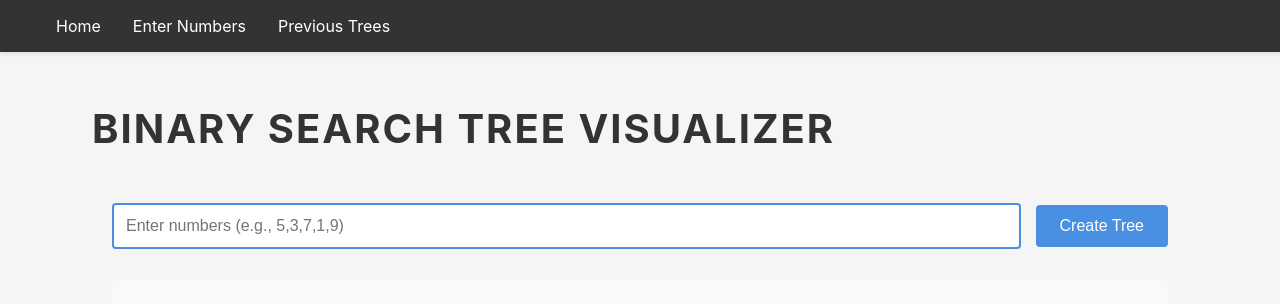
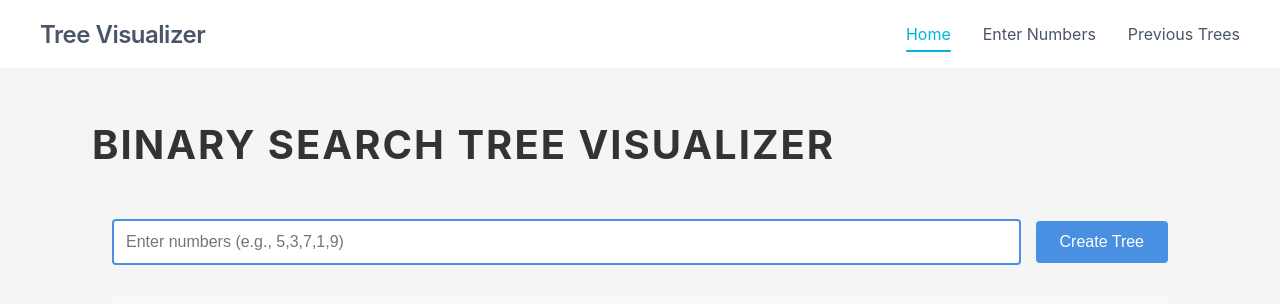
Before and after one commit to MazRadwan/DSA_bstFrontEnd, a React (Create React App) app in the folder bst_frontend/: page / in a window 1280 px wide. Shown: the top 304 px of the page. Built offline with nearby package versions, Linux system fonts and the light colour scheme.

Commit message:
updated navbar

```diff
--- a/bst_frontend/src/components/common/Navbar/Navbar.jsx
+++ b/bst_frontend/src/components/common/Navbar/Navbar.jsx
@@ -1,19 +1,52 @@
-import { Link } from "react-router-dom";
+import { Link, useLocation } from "react-router-dom";
+import { useState, useEffect } from "react";
 import styles from "./Navbar.module.css";
 
 const Navbar = () => {
+  const [scrolled, setScrolled] = useState(false);
+  const location = useLocation();
+
+  useEffect(() => {
+    const handleScroll = () => {
+      setScrolled(window.scrollY > 0);
+    };
+
+    window.addEventListener("scroll", handleScroll);
+    return () => window.removeEventListener("scroll", handleScroll);
+  }, []);
+
   return (
-    <nav className={styles.navbar}>
+    <nav className={`${styles.navbar} ${scrolled ? styles.scrolled : ""}`}>
       <div className={styles.navContent}>
-        <Link to="/" className={styles.navItem}>
-          Home
+        <Link to="/" className={styles.brand}>
+          Tree Visualizer
         </Link>
-        <Link to="/enter-numbers" className={styles.navItem}>
-          Enter Numbers
-        </Link>
-        <Link to="/previous-trees" className={styles.navItem}>
-          Previous Trees
-        </Link>
+        <div className={styles.navLinks}>
+          <Link
+            to="/"
+            className={`${styles.navItem} ${
+              location.pathname === "/" ? styles.active : ""
+            }`}
+          >
+            Home
+          </Link>
+          <Link
+            to="/enter-numbers"
+            className={`${styles.navItem} ${
+              location.pathname === "/enter-numbers" ? styles.active : ""
+            }`}
+          >
+            Enter Numbers
+          </Link>
+          <Link
+            to="/previous-trees"
+            className={`${styles.navItem} ${
+              location.pathname === "/previous-trees" ? styles.active : ""
+            }`}
+          >
+            Previous Trees
+          </Link>
+        </div>
       </div>
     </nav>
   );
--- a/bst_frontend/src/components/common/Navbar/Navbar.module.css
+++ b/bst_frontend/src/components/common/Navbar/Navbar.module.css
@@ -1,24 +1,79 @@
 .navbar {
-  background-color: #333;
-  padding: 1rem 0;
-  box-shadow: 0 2px 4px rgba(0, 0, 0, 0.1);
+  background-color: white;
+  padding: 1rem 2rem;
+  position: sticky;
+  top: 0;
+  transition: all 0.3s ease;
+  z-index: 1000;
+}
+
+.scrolled {
+  box-shadow: 0 2px 8px rgba(0, 0, 0, 0.1);
 }
 
 .navContent {
   max-width: 1200px;
   margin: 0 auto;
   display: flex;
+  justify-content: space-between;
+  align-items: center;
+}
+
+.brand {
+  color: #4a5568;
+  text-decoration: none;
+  font-size: 1.5rem;
+  font-weight: 600;
+  letter-spacing: -0.5px;
+}
+
+.navLinks {
+  display: flex;
   gap: 2rem;
-  padding: 0 1rem;
+  align-items: center;
 }
 
 .navItem {
-  color: white;
+  color: #4a5568;
   text-decoration: none;
   font-size: 1rem;
   transition: color 0.3s ease;
+  padding: 0.5rem 0;
+  position: relative;
 }
 
 .navItem:hover {
-  color: #4a90e2;
+  color: #00b5d8;
 }
+
+.active {
+  color: #00b5d8;
+}
+
+.active::after {
+  content: "";
+  position: absolute;
+  bottom: 0;
+  left: 0;
+  right: 0;
+  height: 2px;
+  background-color: #00b5d8;
+  border-radius: 2px;
+}
+
+@media (max-width: 640px) {
+  .navContent {
+    flex-direction: column;
+    gap: 1rem;
+    text-align: center;
+  }
+
+  .navLinks {
+    width: 100%;
+    justify-content: center;
+  }
+
+  .navItem {
+    font-size: 0.9rem;
+  }
+}
```
Also changed, not shown: 2 other files (tests, documents, lock files or other folders).
